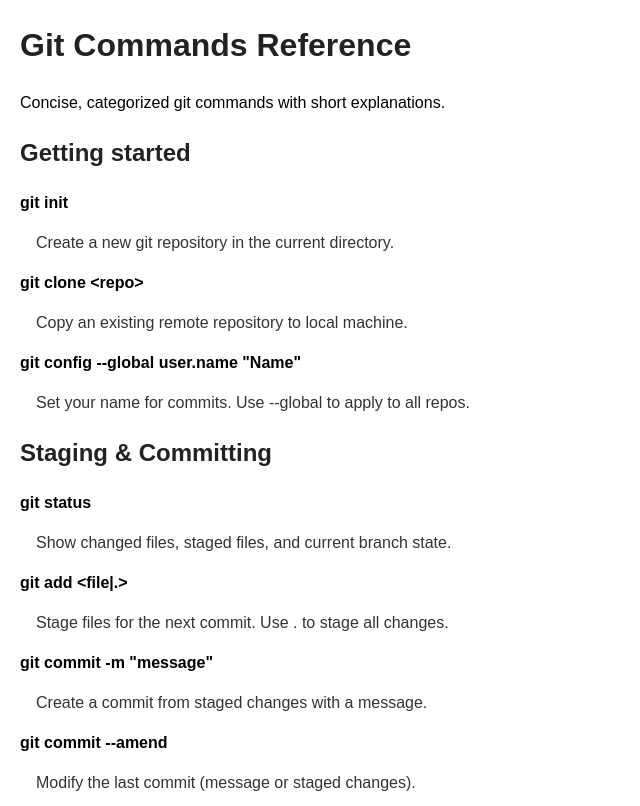
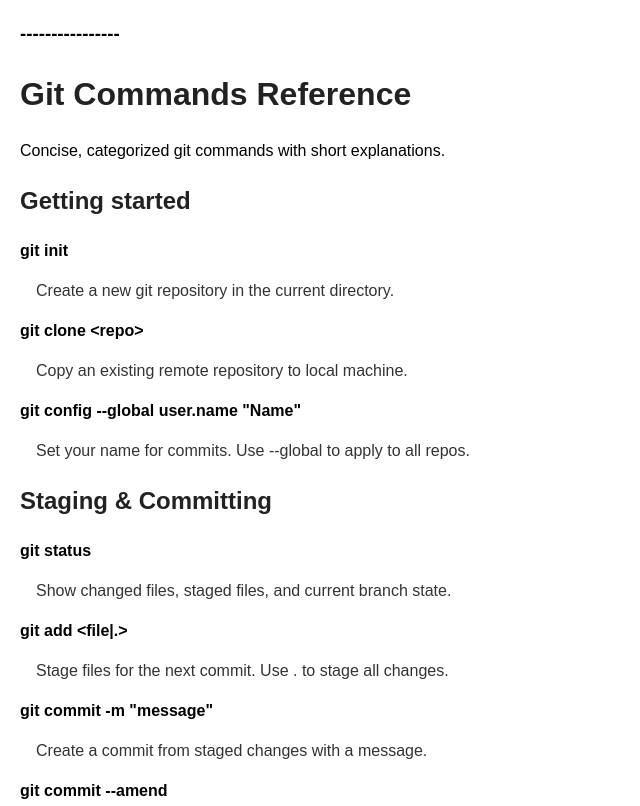
Before and after one commit to avinaash27sept/AIDS_TY_B_Practical, a plain HTML site: page git_commands.html in a window 1280 px wide. Shown: the top 806 px of the page, without its empty margins (0-640 px from the left). Drawn offline with Linux system fonts and the light colour scheme.

Commit message:
vgit_commands.html

```diff
--- a/git_commands.html
+++ b/git_commands.html
@@ -18,7 +18,7 @@
 		<a href="git_commands.html">Start Learning git</a>
 		or if the button has an id, set: onclick="location.href='git_commands.html'"
 	-->
-
+     <h3>----------------</h3>
 	<h1>Git Commands Reference</h1>
 	<p>Concise, categorized git commands with short explanations.</p>
 
```
